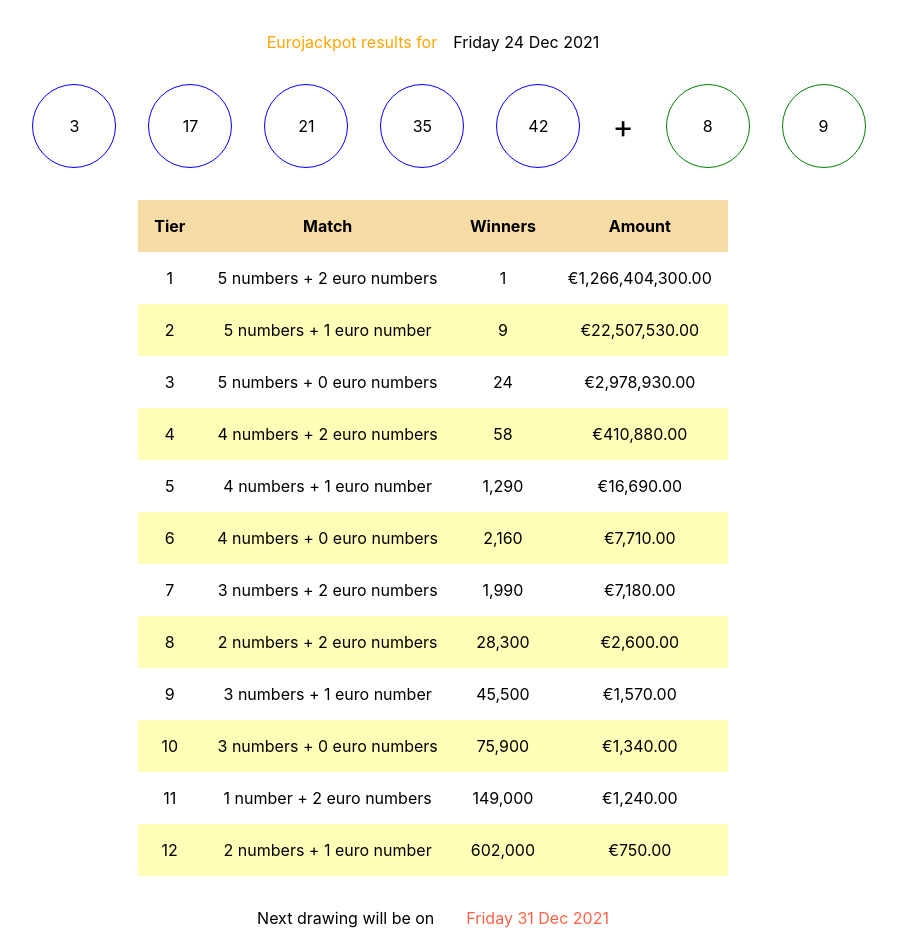
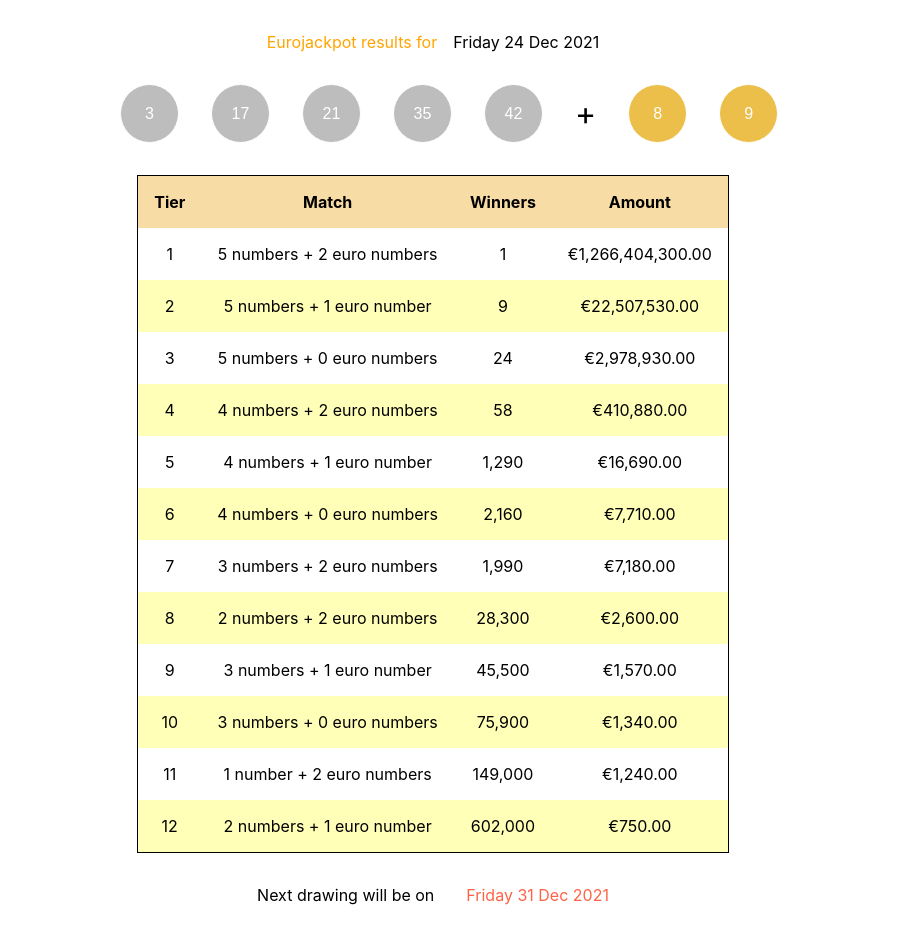
Before and after one commit to jjrr1984/eurojackpot, a React (Create React App) app: page / in a window 1280 px wide. Shown: the whole page, without its empty margins (207-1104 px from the left). After the commit the page ends 905 px from the top, so only its background shows below. Built offline with nearby package versions, Linux system fonts and the light colour scheme; no server answers.

Commit message:
- Improving loading screen - Improving look of numbers - Adding border to table

```diff
--- a/src/App.css
+++ b/src/App.css
@@ -7,8 +7,9 @@
 }
 
 .isLoading{
-  background-image: url(./spinner.gif);
+  background-image: url(./loading.gif);
   background-position: center;
   background-repeat: no-repeat;
   background-size:contain;
+  min-height: 20rem;
 }
--- a/src/App.js
+++ b/src/App.js
@@ -10,7 +10,7 @@
 
 function App() {
 
-  const [isFetching, setIsFetching] = useState(false);
+  const [isFetching, setIsFetching] = useState(true);
   const [lastDate, setLastDate] = useState(null);
   const [regularNumbers, setRegularNumbers] = useState([]);
   const [specialNumbers, setSpecialNumbers] = useState([]);
@@ -33,7 +33,6 @@
   }
 
   useEffect(() => {
-    setIsFetching(true);
     //  Using a bit of timeout to see loading spinner and the app transition
     setTimeout(function () {
       axios.get('/api/drawings/euroJackpot')
@@ -64,12 +63,14 @@
   }, []);
 
   const appClassNames = classNames({
-    "App": true,
+    "App": !isFetching,
     "isLoading": isFetching
   });
 
   return (
     <div className={appClassNames}>
+      {!isFetching && (
+        <>
           <Title lastDate={lastDate} />
           <Numbers
             standardNumbers={regularNumbers}
@@ -77,6 +78,8 @@
           <Prizes
             odds={lastOdds} />
           <Footer nextDate={nextDate} />
+        </>
+      )}
     </div>
   );
 }
--- a/src/Numbers.css
+++ b/src/Numbers.css
@@ -15,17 +15,19 @@
     border-radius: 50%;
     border: 1px solid;
     margin-left: 2rem;
-    width: 50px;
-    height: 50px;
+    width: 25px;
+    height: 25px;
     display: flex;
+    color: white;
+    font-family: fantasy;
 }
 
 .sn{
-    border-color: blue;
+    background: #bdbdbe;
 }
 
 .sp{
-    border-color: green;
+    background: #ebbf49;
 }
 
 .separator{
--- a/src/Prizes.css
+++ b/src/Prizes.css
@@ -1,5 +1,6 @@
 table{
     border-collapse: collapse;
+    border: 1px solid black;
 }
 
 thead tr{background: rgb(248, 220, 166)}
```
Also changed, not shown: src/loading.gif (added), src/spinner.gif (deleted). Lines whose indentation alone changed are shown as unchanged.
